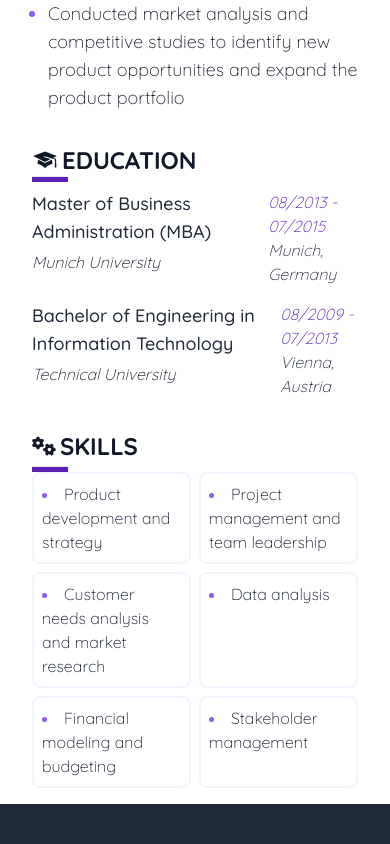
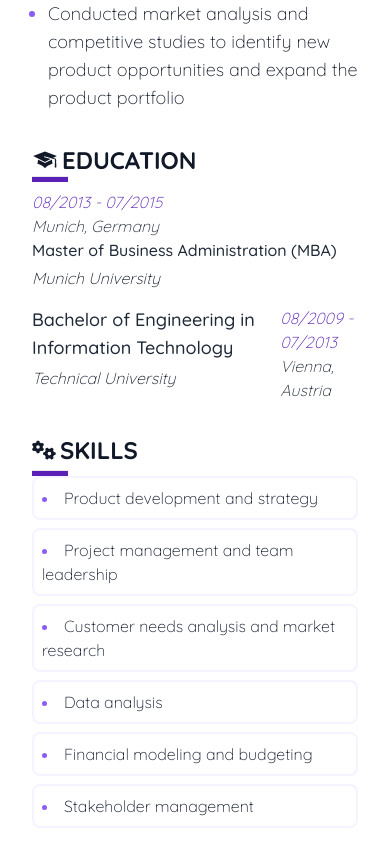
Before and after one commit to victorwamwea/deploy-static-site, a React (Vite) app: page / in a window 390 px wide. Shown: the part 1135-1979 px from the top of the page. Before the commit the page ends 1939 px from the top, so only its background shows below. Built offline with nearby package versions, Linux system fonts and the light colour scheme.

Commit message:
Changed grid box direction

```diff
--- a/src/components/Content.jsx
+++ b/src/components/Content.jsx
@@ -82,12 +82,12 @@ function Content() {
         </h2>
         <hr className="bg-violet-800 h-1.5 w-[36px]"/>
         <div className="mt-2">
-            <div className="flex justify-between mb-4">
+            <div className="flex flex-col-reverse mb-4 md:justify-between">
                 <div className="">
-                    <h2 className="mb-1 text-lg font-medium text-gray-800">
+                    <h2 className="mb-1 font-medium text-gray-800 md:text-lg text-md">
                         Master of Business Administration (MBA)<br/>
                     </h2>
-                    <p className="italic font-light text-gray-900 text-md">
+                    <p className="italic font-light text-gray-900 ">
                         Munich University
                     </p>
                 </div>
@@ -123,7 +123,7 @@ function Content() {
             Skills
         </h2>
         <hr className="bg-violet-800 h-1.5 mt-1 w-[36px]"/>
-        <ul className="grid grid-cols-2 gap-2 list-disc list-inside marker:text-violet-500">
+        <ul className="grid gap-2 list-disc list-inside lg:grid-cols-2 marker:text-violet-500">
             <li className="p-2 font-light border-2 rounded-lg text-md border-violet-50 text-slate-900">
                 Product development and strategy
             </li>
```
